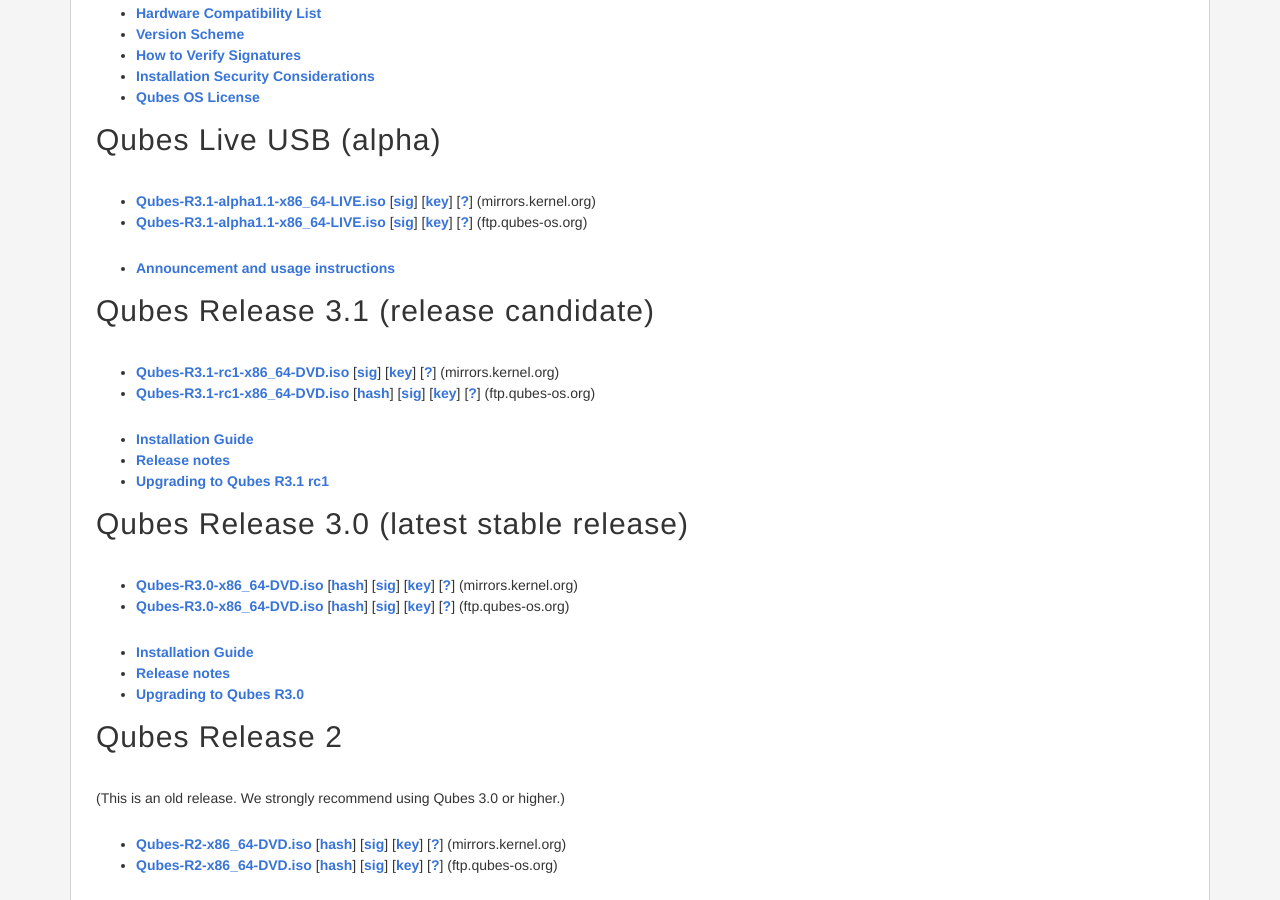
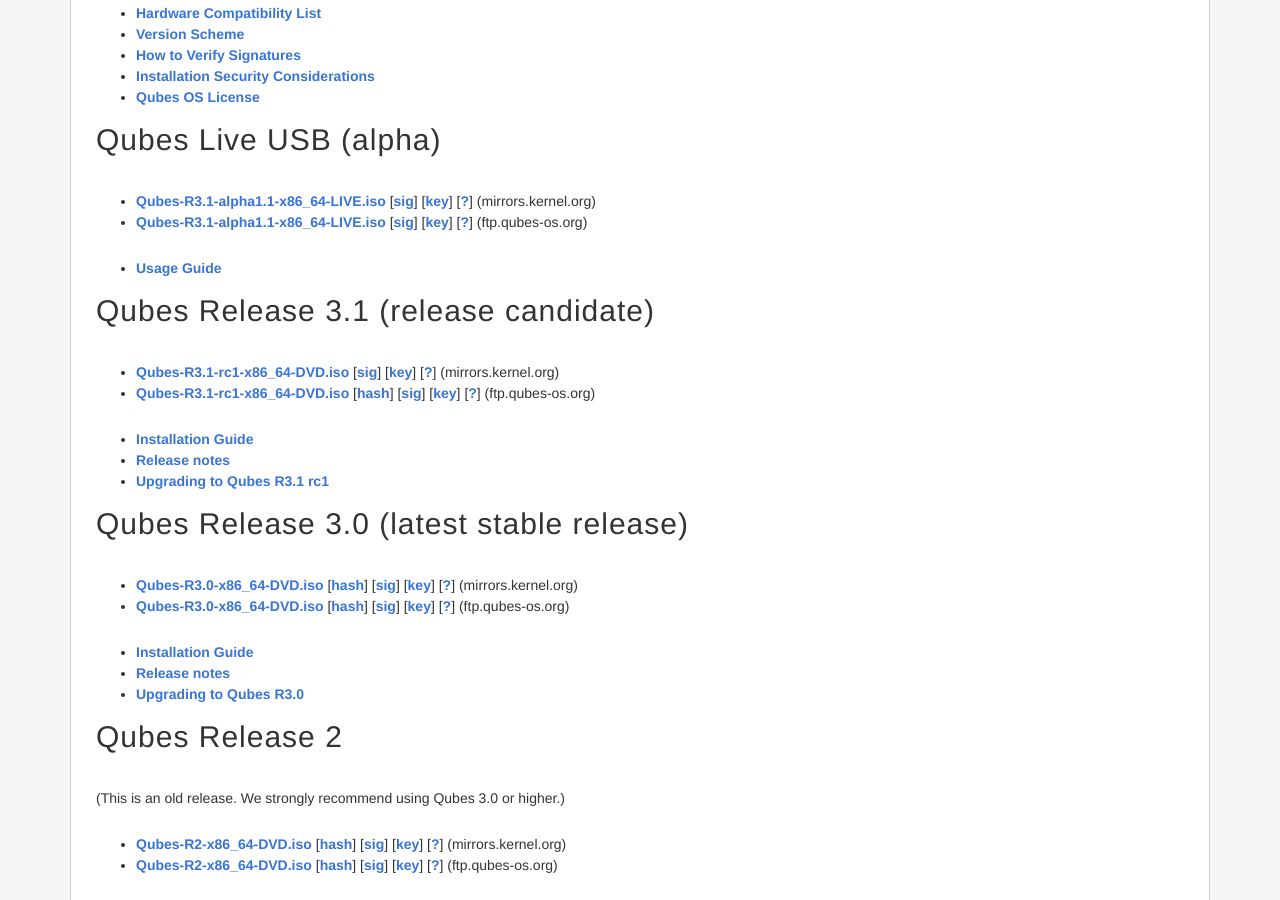
Before and after one commit to QubesOS/qubesos.github.io, a Jekyll site: the page built from pages/downloads.md, in a window 1280 px wide and 900 px high, scrolled down 307 px. Built offline with Jekyll 4.4.1, drawn with Linux system fonts in a browser that asks for light colours; some web fonts are replaced.

Commit message:
Update link to Live USB page

```diff
--- a/pages/downloads.md
+++ b/pages/downloads.md
@@ -31,7 +31,7 @@ Qubes Live USB (alpha)
       [[?](/doc/verifying-signatures/)]
       (ftp.qubes-os.org)
 
--   [Announcement and usage instructions](https://groups.google.com/d/msg/qubes-users/IQdCEpkooto/iyMh3LuzCAAJ)
+-   [**Usage Guide**](/doc/live-usb/)
 
 Qubes Release 3.1 (release candidate)
 -------------------------------------
```
